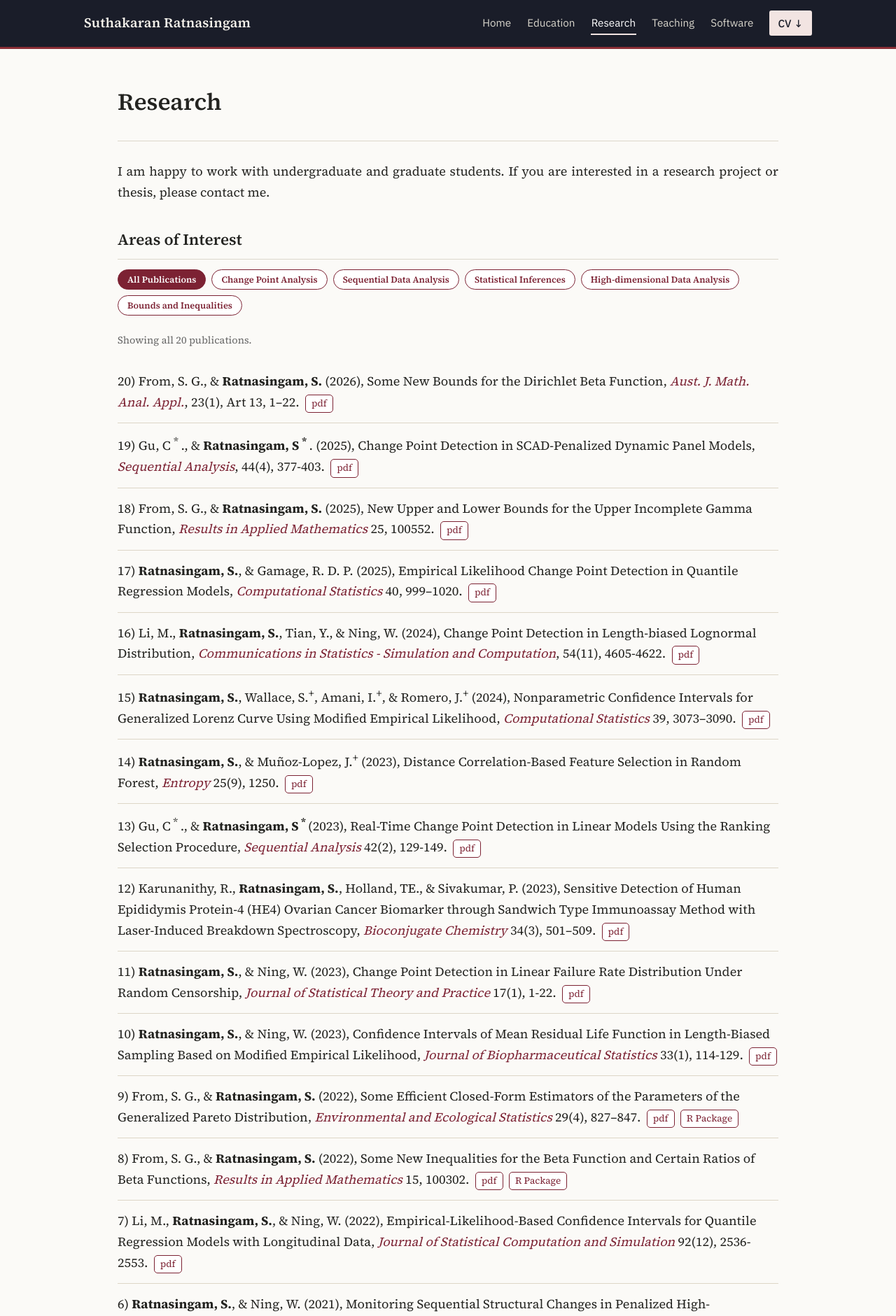
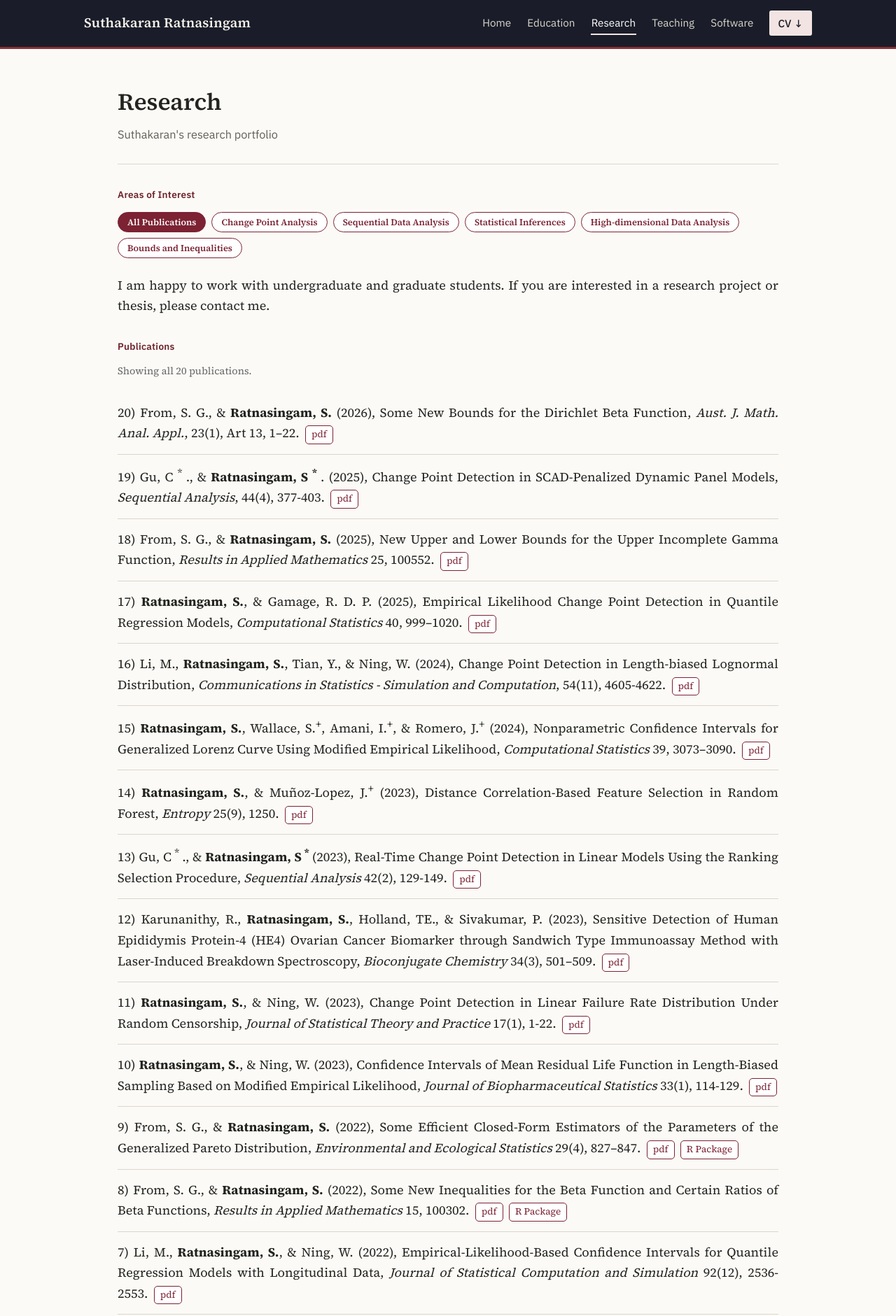
Before and after one commit to suthakaranr/suthakaranr.github.io, a Jekyll site: the page built from pages/Research.md, in a window 1280 px wide. Shown: the top 1881 px of the page at 70% size. Built offline with Jekyll 4.4.1, drawn with Linux system fonts in a browser that asks for light colours; part of the change alters nothing that is shown.

Commit message:
Add files via upload

```diff
--- a/pages/Research.md
+++ b/pages/Research.md
@@ -1,6 +1,7 @@
 ---
 layout: page
 title: Research
+description: Suthakaran's research portfolio
 ---
 
 <style>
@@ -9,18 +10,15 @@ title: Research
 .interest-tag:hover{background:#f2e9ea;}
 .interest-tag.active{background:#7c2233;color:#fff;}
 .pub-count{color:#666;font-size:0.9rem;margin:10px 0;}
-.pub{padding:14px 0;border-bottom:1px solid #ddd6c7;}
+.pub{padding:14px 0;border-bottom:1px solid #ddd6c7;text-align:justify;text-justify:inter-word;}
 .pub:last-child{border-bottom:none;}
-.pub i a{color:#7c2233;text-decoration:none;border-bottom:1px solid transparent;transition:border-color .15s ease, color .15s ease;}
-.pub i a:hover, .pub i a:focus-visible{border-bottom-color:#7c2233;color:#4a1a24;}
+.pub i a{color:#232320;text-decoration:none;transition:color .15s ease;}
+.pub i a:hover, .pub i a:focus-visible{color:#7c2233;}
 .pub-link{display:inline-block;font-size:0.85rem;color:#7c2233;background:#fff;border:1px solid #7c2233;border-radius:5px;padding:1px 8px;margin-left:4px;text-decoration:none;transition:background-color .15s ease, color .15s ease;}
 .pub-link:hover, .pub-link:focus-visible{background:#7c2233;color:#fff;}
 </style>
 
-I am happy to work with undergraduate and graduate students. If you are interested in a research project or thesis, please contact me.
-
-
-## Areas of Interest
+#### Areas of Interest
 
 <div class="interest-tags">
   <button class="interest-tag active" data-filter="all">All Publications</button>
@@ -31,6 +29,9 @@ I am happy to work with undergraduate and graduate students. If you are interest
   <button class="interest-tag" data-filter="bd">Bounds and Inequalities</button>
 </div>
 
+I am happy to work with undergraduate and graduate students. If you are interested in a research project or thesis, please contact me.
+
+#### Publications
 
 <p id="pub-count" class="pub-count"></p>
 
```
